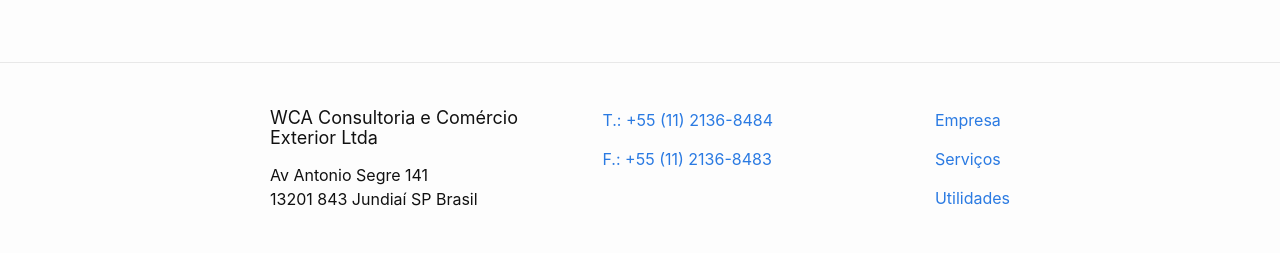
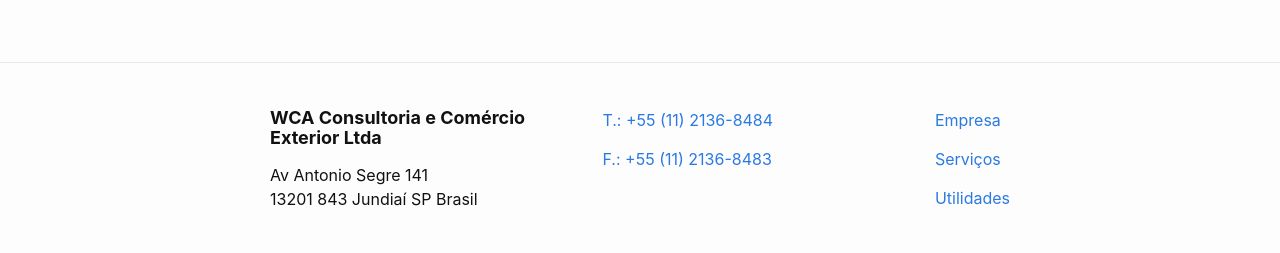
Before and after one commit to WCAComex/wcacomex.github.io, a Jekyll site: the page built from index.html, in a window 1280 px wide. Shown: the part 2908-3161 px from the top of the page. Built offline with Jekyll 4.4.1, drawn with Linux system fonts in a browser that asks for light colours.

Commit message:
Destaque no título do rodapé

```diff
--- a/_sass/layout/_site-footer.sass
+++ b/_sass/layout/_site-footer.sass
@@ -4,5 +4,7 @@
     padding: $spacing-unit 0
 
 .footer-heading
-    font-size: 18px
+    font:
+        size: 18px
+        weight: bold
     margin-bottom: $spacing-unit / 2
```
